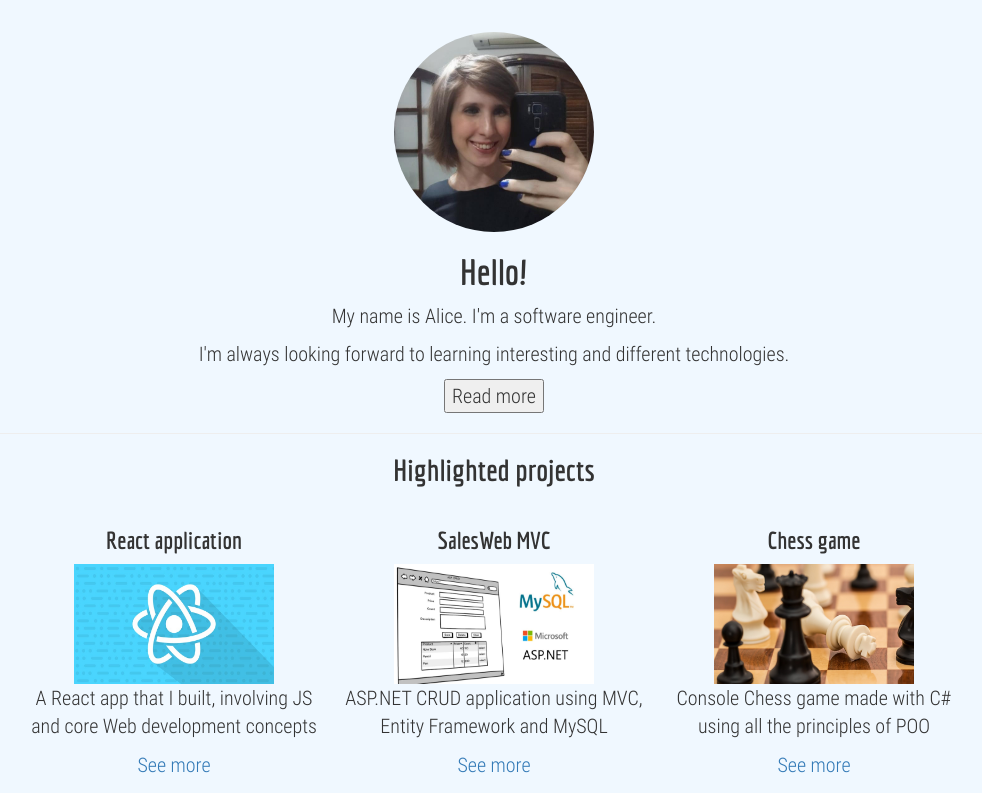
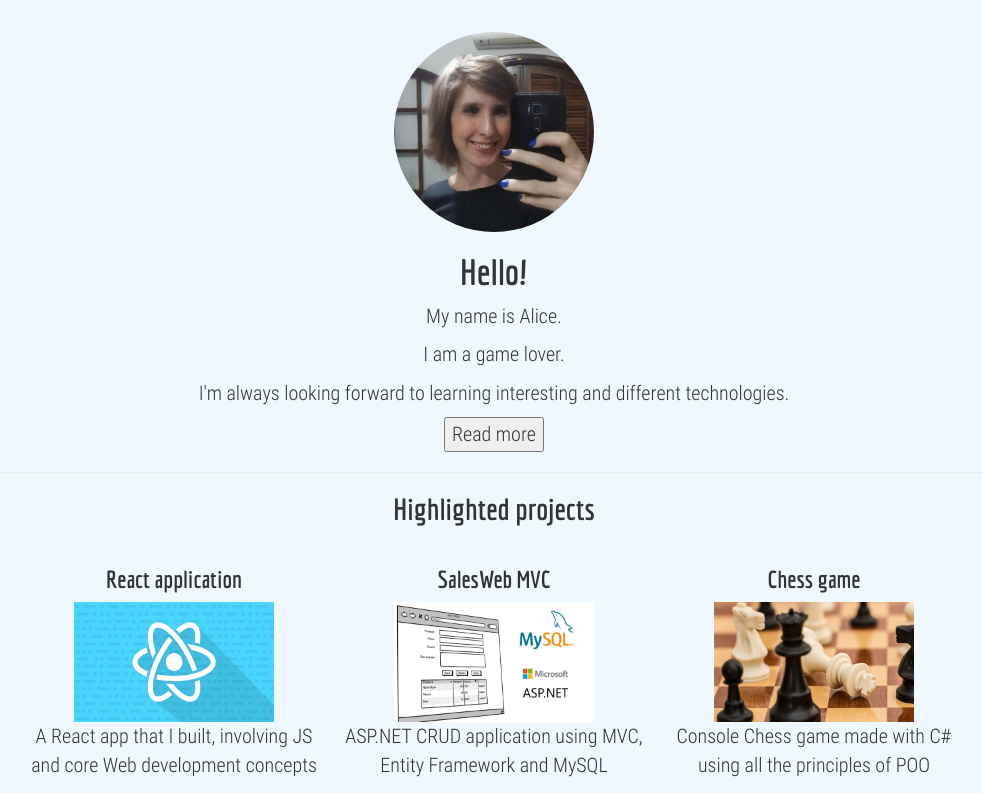
Before and after one commit to alicesophia/portfolio-app, a React (Vite) app: page / in a window 1280 px wide. Shown: the top 793 px of the page, without its empty margins (146-1128 px from the left). Built offline with nearby package versions, Linux system fonts and the light colour scheme.

Commit message:
Implemented componentDidMount and componentWillUnmount

```diff
--- a/src/App.js
+++ b/src/App.js
@@ -1,6 +1,7 @@
 import React, {Component} from "react";
 import Projects from "./Projects";
 import SocialProfiles from "./SocialProfiles";
+import Title from "./Title";
 import profile from "./assets/profile.png";
 
 class App extends Component {
@@ -16,7 +17,8 @@
       <div>
         <img src={profile} alt="profile" className="profile"/>
         <h1>Hello!</h1>
-        <p>My name is Alice. I'm a software engineer.</p>
+        <p>My name is Alice.</p>
+        <Title/>
         <p>I'm always looking forward to learning interesting and different technologies.</p>
         {
           this.state.displayBio ? (
--- /dev/null
+++ b/src/Title.js
@@ -0,0 +1,38 @@
+import React, {Component} from "react";
+
+const TITLES = [
+  "a software engineer.",
+  "a game lover.",
+  "an enthusiastic learner.",
+  "an One Piece fan."
+]
+
+class Title extends Component {
+  state = {titleIndex: 0};
+
+  componentDidMount() {
+    this.animateTitles();
+  }
+
+  componentWillUnmount() {
+    clearInterval(this.titleInterval);
+  }
+
+  animateTitles = () => {
+    this.titleInterval = setInterval(() => {
+      const titleIndex = (this.state.titleIndex + 1) % TITLES.length;
+
+      this.setState({titleIndex});
+    }, 3000);
+  }
+
+  render() {
+    const title = TITLES[this.state.titleIndex];
+
+    return (
+      <p>I am {title}</p>
+    );
+  }
+}
+
+export default Title;
```
